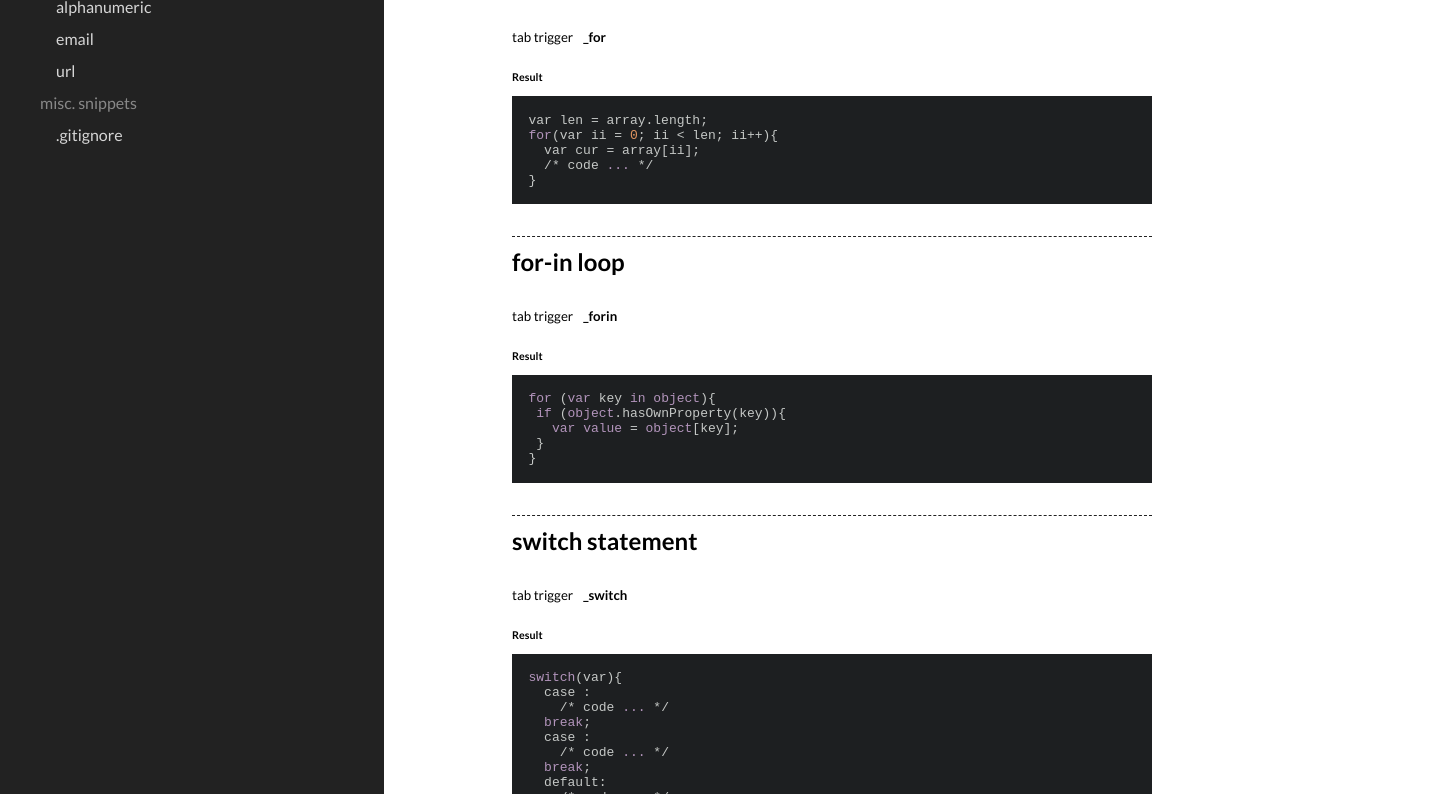
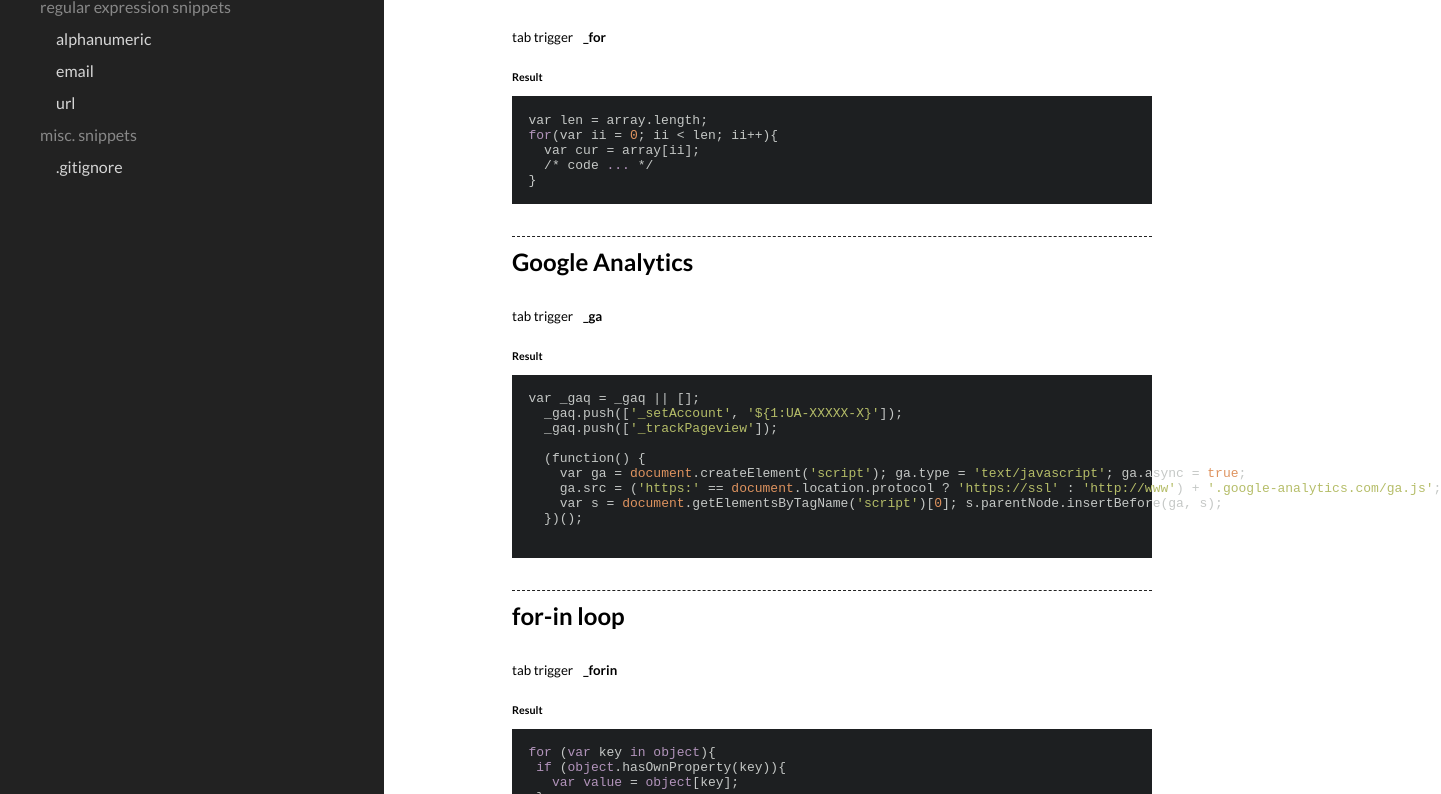
Before and after one commit to jleonard/sublime-text-2-front-end, a website: page index.html in a window 1280 px wide. Shown: the part 849-1643 px from the top of the page, 1441 px wide, since content can reach past the window. Drawn offline with Linux system fonts and the light colour scheme.

Commit message:
documenting google analytics

```diff
--- a/index.html
+++ b/index.html
@@ -129,6 +129,22 @@ for(var ii = 0; ii < len; ii++){
   /* code ... */
 }
 </code></pre>
+
+          <!-- google analytics -->
+          <h4>Google Analytics</h4>
+          <h5>_ga</h5>
+<pre>
+<code>var _gaq = _gaq || [];
+  _gaq.push(['_setAccount', '${1:UA-XXXXX-X}']);
+  _gaq.push(['_trackPageview']);
+
+  (function() {
+    var ga = document.createElement('script'); ga.type = 'text/javascript'; ga.async = true;
+    ga.src = ('https:' == document.location.protocol ? 'https://ssl' : 'http://www') + '.google-analytics.com/ga.js';
+    var s = document.getElementsByTagName('script')[0]; s.parentNode.insertBefore(ga, s);
+  })();
+</code>
+</pre>
 
           <!-- for in -->
           <h4>for-in loop</h4>
```
